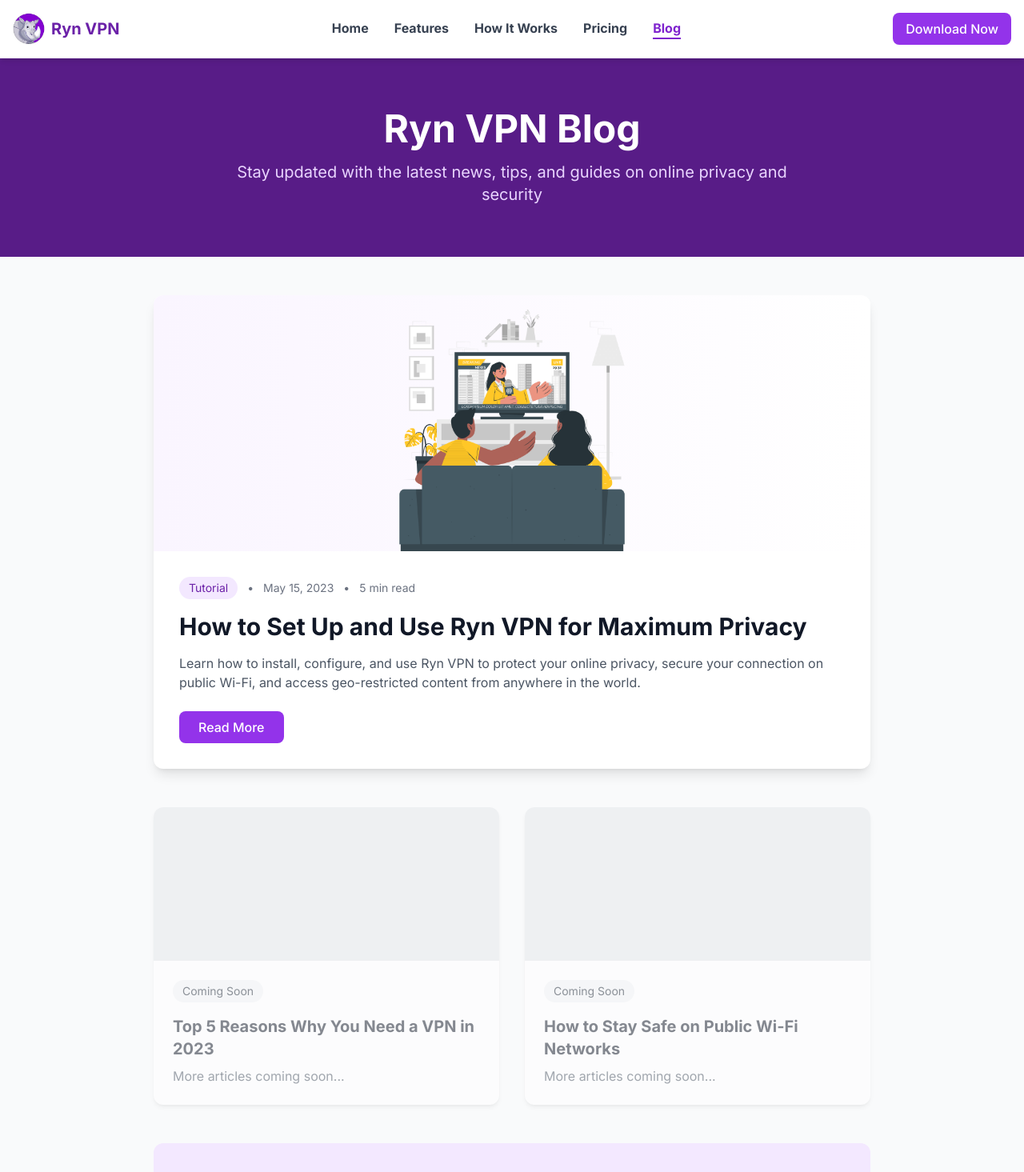
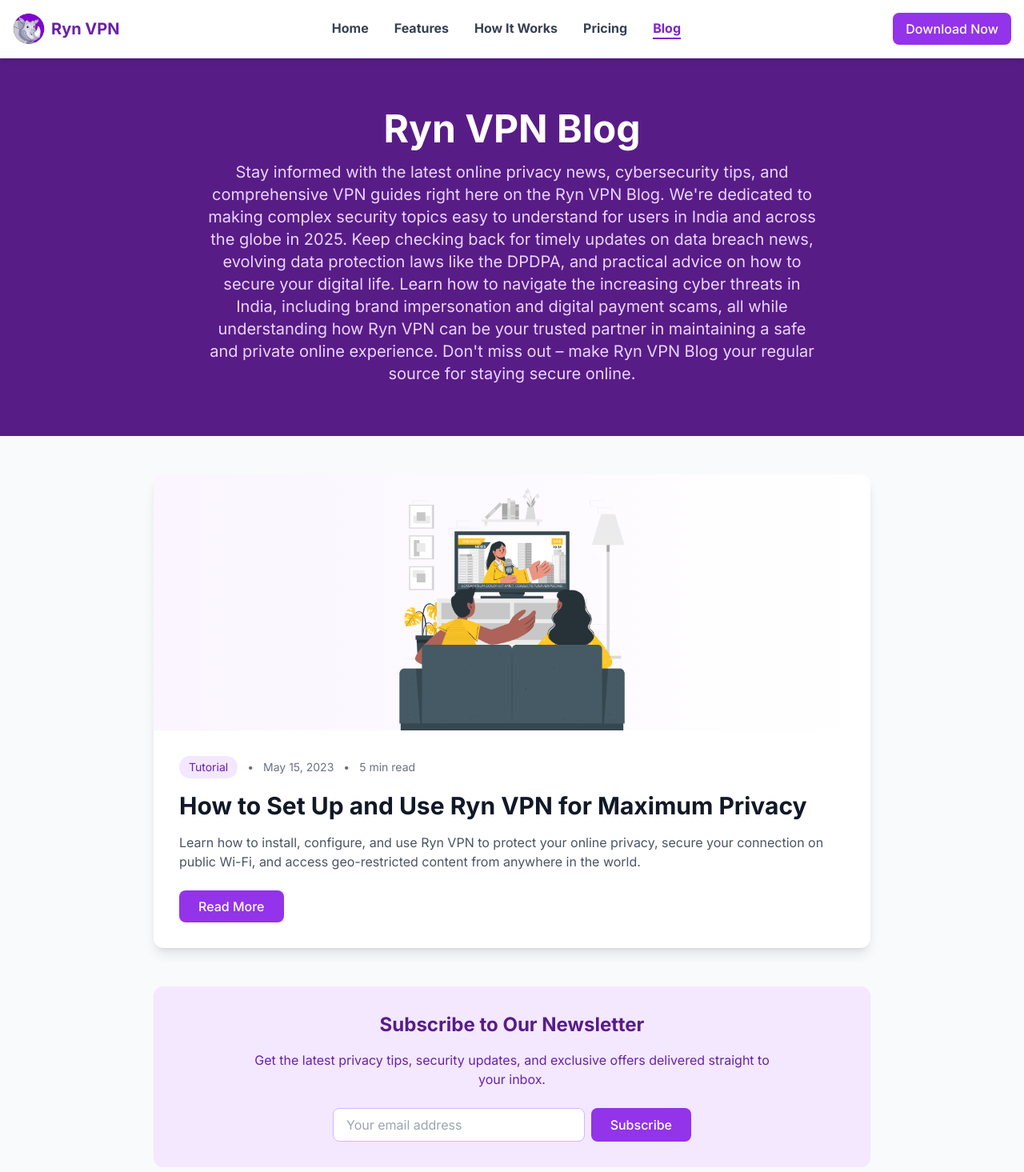
Before and after one commit to geekyraghav13/ryn, a Next.js app: page /blog in a window 1280 px wide. Shown: the top 1465 px of the page at 80% size. Built offline with nearby package versions, Linux system fonts and the light colour scheme.

Commit message:
add blog here

```diff
--- a/app/blog/how-to-setup-ryn-vpn/page.tsx
+++ b/app/blog/how-to-setup-ryn-vpn/page.tsx
@@ -255,7 +255,7 @@
                                 <span className="text-purple-600 font-medium" data-oid="nze454q">
                                     Tutorial
                                 </span>
-                                <span data-oid="vi3:bdc">May 15, 2023</span>
+                                <span data-oid="vi3:bdc">May 15, 2025</span>
                                 <span data-oid="35pt2ji">5 min read</span>
                             </div>
 
@@ -743,97 +743,10 @@
                         <h3
                             className="text-2xl font-bold text-gray-900 mb-8 pb-4 border-b border-gray-200"
                             data-oid="_--ilsw"
+                            key="olk-exPR"
                         >
                             Related Articles
                         </h3>
-                        <div className="grid grid-cols-1 md:grid-cols-2 gap-8" data-oid=":fp3n8z">
-                            <div className="group" data-oid="siw0lyy">
-                                <div
-                                    className="relative h-48 mb-4 overflow-hidden rounded-lg"
-                                    data-oid="c3-w8l1"
-                                >
-                                    <img
-                                        src="https://images.unsplash.com/photo-1563013544-824ae1b704d3?ixlib=rb-4.0.3&ixid=M3wxMjA3fDB8MHxwaG90by1wYWdlfHx8fGVufDB8fHx8fA%3D%3D&auto=format&fit=crop&w=1470&q=80"
-                                        alt="VPN Security"
-                                        className="w-full h-full object-cover transition-transform duration-500 group-hover:scale-105"
-                                        data-oid="gk8cs_g"
-                                    />
-
-                                    <div className="absolute top-3 left-3" data-oid="kx9i4u0">
-                                        <span
-                                            className="bg-purple-600 text-white px-2 py-1 text-xs font-medium rounded"
-                                            data-oid="88kxmzm"
-                                        >
-                                            Security
-                                        </span>
-                                    </div>
-                                </div>
-                                <div
-                                    className="flex items-center text-sm text-gray-500 mb-2 space-x-3"
-                                    data-oid=":by43io"
-                                >
-                                    <span data-oid="nsbvy8o">June 12, 2023</span>
-                                    <span data-oid="1hmzuew">•</span>
-                                    <span data-oid="gqpzeu.">4 min read</span>
-                                </div>
-                                <h3
-                                    className="text-xl font-bold mb-2 group-hover:text-purple-600 transition-colors"
-                                    data-oid=":_cd2yh"
-                                >
-                                    <Link href="#" data-oid="orww9nk">
-                                        5 Ways to Enhance Your Online Privacy
-                                    </Link>
-                                </h3>
-                                <p className="text-gray-600" data-oid="upjg6mc">
-                                    Discover essential strategies beyond VPNs to protect your
-                                    digital footprint and maintain privacy in an increasingly
-                                    connected world.
-                                </p>
-                            </div>
-                            <div className="group" data-oid="c5yj2ti">
-                                <div
-                                    className="relative h-48 mb-4 overflow-hidden rounded-lg"
-                                    data-oid="p1kzrjr"
-                                >
-                                    <img
-                                        src="https://images.unsplash.com/photo-1558494949-ef010cbdcc31?ixlib=rb-4.0.3&ixid=M3wxMjA3fDB8MHxwaG90by1wYWdlfHx8fGVufDB8fHx8fA%3D%3D&auto=format&fit=crop&w=1534&q=80"
-                                        alt="VPN Protocols"
-                                        className="w-full h-full object-cover transition-transform duration-500 group-hover:scale-105"
-                                        data-oid="6uevr6f"
-                                    />
-
-                                    <div className="absolute top-3 left-3" data-oid="u_xuyow">
-                                        <span
-                                            className="bg-purple-600 text-white px-2 py-1 text-xs font-medium rounded"
-                                            data-oid="hhx_1ij"
-                                        >
-                                            Technology
-                                        </span>
-                                    </div>
-                                </div>
-                                <div
-                                    className="flex items-center text-sm text-gray-500 mb-2 space-x-3"
-                                    data-oid="blm96tm"
-                                >
-                                    <span data-oid="si5.luw">July 23, 2023</span>
-                                    <span data-oid="ajmfhtf">•</span>
-                                    <span data-oid="5as0d31">6 min read</span>
-                                </div>
-                                <h3
-                                    className="text-xl font-bold mb-2 group-hover:text-purple-600 transition-colors"
-                                    data-oid="fbbaqit"
-                                >
-                                    <Link href="#" data-oid="f_bgop0">
-                                        Understanding VPN Protocols
-                                    </Link>
-                                </h3>
-                                <p className="text-gray-600" data-oid="xbhvo9b">
-                                    A comprehensive guide to different VPN protocols, their
-                                    strengths, weaknesses, and which ones are best for your specific
-                                    needs.
-                                </p>
-                            </div>
-                        </div>
                     </div>
                 </div>
             </div>
--- a/app/blog/page.tsx
+++ b/app/blog/page.tsx
@@ -183,8 +183,16 @@
                         Ryn VPN Blog
                     </h1>
                     <p className="text-xl text-purple-200 max-w-3xl mx-auto" data-oid="9es:ndh">
-                        Stay updated with the latest news, tips, and guides on online privacy and
-                        security
+                        Stay informed with the latest online privacy news, cybersecurity tips, and
+                        comprehensive VPN guides right here on the Ryn VPN Blog. We're dedicated to
+                        making complex security topics easy to understand for users in India and
+                        across the globe in 2025. Keep checking back for timely updates on data
+                        breach news, evolving data protection laws like the DPDPA, and practical
+                        advice on how to secure your digital life. Learn how to navigate the
+                        increasing cyber threats in India, including brand impersonation and digital
+                        payment scams, all while understanding how Ryn VPN can be your trusted
+                        partner in maintaining a safe and private online experience. Don't miss out
+                        – make Ryn VPN Blog your regular source for staying secure online.
                     </p>
                 </div>
             </div>
@@ -251,65 +259,8 @@
                         </div>
                     </div>
 
-                    {/* More Articles Placeholder */}
-                    <div className="grid grid-cols-1 md:grid-cols-2 gap-8 mb-12" data-oid="97l3r3m">
-                        <div
-                            className="bg-white rounded-xl shadow-md overflow-hidden opacity-50"
-                            data-oid="0-7sm5s"
-                        >
-                            <div className="h-48 bg-gray-200" data-oid="co5ua:z"></div>
-                            <div className="p-6" data-oid="mccnh.1">
-                                <div
-                                    className="flex items-center text-sm text-gray-500 mb-4"
-                                    data-oid="r0.0c_1"
-                                >
-                                    <span
-                                        className="bg-gray-100 text-gray-800 px-3 py-1 rounded-full"
-                                        data-oid=":bvu-15"
-                                    >
-                                        Coming Soon
-                                    </span>
-                                </div>
-                                <h3
-                                    className="text-xl font-bold text-gray-900 mb-2"
-                                    data-oid="qd8sl__"
-                                >
-                                    Top 5 Reasons Why You Need a VPN in 2023
-                                </h3>
-                                <p className="text-gray-600" data-oid="de:jvd-">
-                                    More articles coming soon...
-                                </p>
-                            </div>
-                        </div>
-                        <div
-                            className="bg-white rounded-xl shadow-md overflow-hidden opacity-50"
-                            data-oid=".5.k:_x"
-                        >
-                            <div className="h-48 bg-gray-200" data-oid="xyk6wm5"></div>
-                            <div className="p-6" data-oid="owqsi2e">
-                                <div
-                                    className="flex items-center text-sm text-gray-500 mb-4"
-                                    data-oid="w:ja7h6"
-                                >
-                                    <span
-                                        className="bg-gray-100 text-gray-800 px-3 py-1 rounded-full"
-                                        data-oid="g8bb-6e"
-                                    >
-                                        Coming Soon
-                                    </span>
-                                </div>
-                                <h3
-                                    className="text-xl font-bold text-gray-900 mb-2"
-                                    data-oid="a3w:cxw"
-                                >
-                                    How to Stay Safe on Public Wi-Fi Networks
-                                </h3>
-                                <p className="text-gray-600" data-oid="9qahx3t">
-                                    More articles coming soon...
-                                </p>
-                            </div>
-                        </div>
-                    </div>
+                    {/* Space for future articles */}
+                    <div className="mb-12" data-oid="leoir2v"></div>
 
                     {/* Newsletter Signup */}
                     <div className="bg-purple-100 rounded-xl p-8 text-center" data-oid="p9:5fj4">
```
